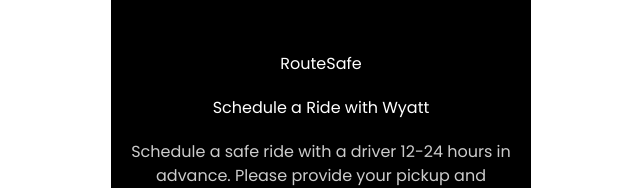
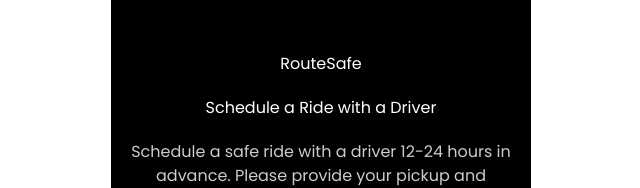
Before and after one commit to gman1337lol/routesafe, a Next.js app: page /schedule in a window 1280 px wide. Shown: the top 188 px of the page, without its empty margins (319-959 px from the left). Built offline with nearby package versions, Linux system fonts and the light colour scheme; no server answers.

Commit message:
changed some wording

```diff
--- a/app/schedule/page.tsx
+++ b/app/schedule/page.tsx
@@ -85,7 +85,7 @@
     >
       <h1>RouteSafe</h1>
 
-      <h2>Schedule a Ride with Wyatt</h2>
+      <h2>Schedule a Ride with a Driver</h2>
 
       <p
         style={{
```
